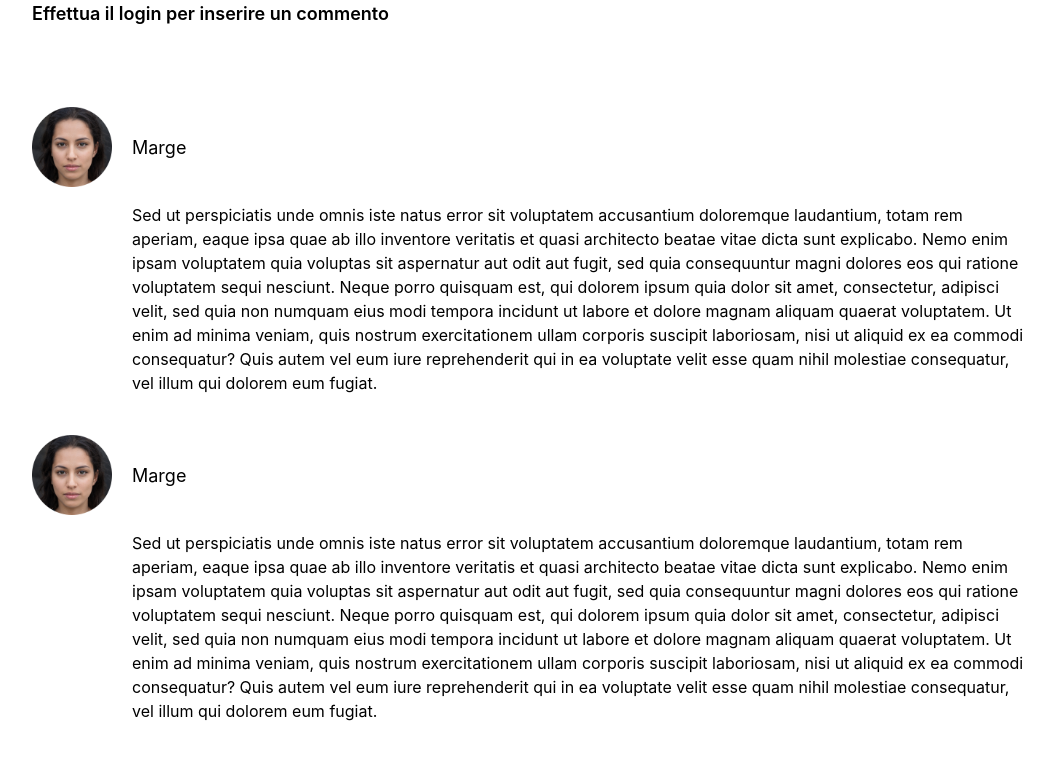
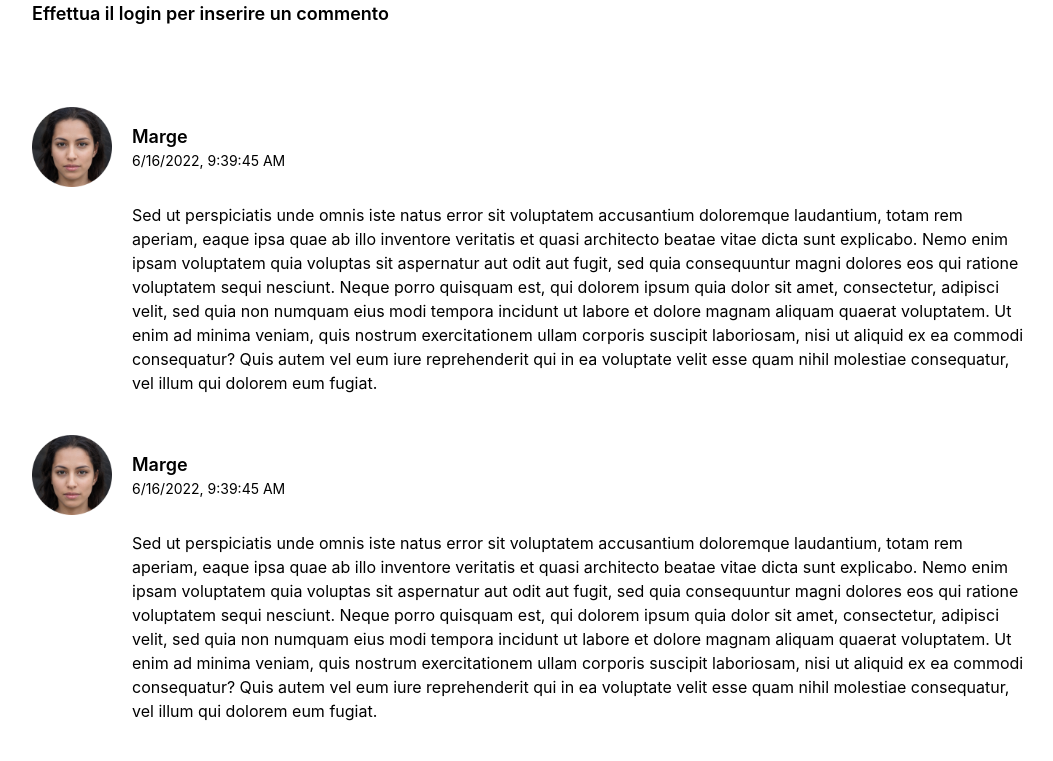
Before and after one commit to Ivanf1/greenworld-frontend, a React (Create React App) app: page /evento/10 in a window 1280 px wide. Shown: the part 1060-1821 px from the top of the page, without its empty margins (40-1093 px from the left). Built offline with nearby package versions, Linux system fonts and the light colour scheme.

Commit message:
fix: date for user comment on event

```diff
--- a/src/components/UserComment.tsx
+++ b/src/components/UserComment.tsx
@@ -2,14 +2,18 @@ interface Props {
   name: string;
   profileImg: string;
   comment: string;
+  data?: string;
 }
 
-const UserComment = ({ name, profileImg, comment }: Props) => {
+const UserComment = ({ name, profileImg, comment, data }: Props) => {
   return (
     <article>
       <header className="flex items-center space-x-5">
         <img className="profile-img" src={profileImg} alt="" />
-        <h4 className="font-normal">{name}</h4>
+        <div className="flex flex-col text-xs">
+          <h4 className="">{name}</h4>
+          {data && <span>{data}</span>}
+        </div>
       </header>
       <p className="mt-4 md:pl-[100px]">{comment}</p>
     </article>
--- a/src/pages/Evento.tsx
+++ b/src/pages/Evento.tsx
@@ -46,6 +46,7 @@ const Evento = () => {
       nome: "Francesca",
       img: profileImg,
       commento: comment,
+      data: new Date().toLocaleString(),
     };
     addComment.mutate(commentData);
     setComment("");
@@ -98,7 +99,7 @@ const Evento = () => {
               <span className="font-semibold text-red-600">Questo evento è concluso</span>
             </div>
           ) : (
-            <div className="flex flex-col md:flex-row md:items-end space-y-2 md:mt-0 md:space-x-5 md:mb-5">
+            <div className="flex flex-col md:flex-row md:items-end lg:justify-end xl:justify-start space-y-2 md:mt-0 md:space-x-5 md:mb-5">
               <button className="primary flex-1 lg:flex-initial">Partecipa</button>
               <button className="secondary flex-1 lg:flex-initial">Condividi</button>
             </div>
@@ -127,7 +128,7 @@ const Evento = () => {
           <section>
             <div className="flex items-center space-x-5">
               <img className="profile-img" src={profileImg} alt="" />
-              <h4 className="font-normal">Francesca</h4>
+              <h4 className="">Francesca</h4>
             </div>
             <form>
               <div className="md:pl-[100px] space-y-5">
@@ -161,6 +162,7 @@ const Evento = () => {
                   name={comment.nome}
                   profileImg={comment.img}
                   comment={comment.commento}
+                  data={comment.data}
                 />
               );
             })}
--- a/src/services/eventCommentService.ts
+++ b/src/services/eventCommentService.ts
@@ -4,6 +4,7 @@ export interface EventoComment {
   nome: string;
   img: string;
   commento: string;
+  data: string;
 }
 
 interface EventiComments {
--- a/src/services/eventService.ts
+++ b/src/services/eventService.ts
@@ -7,6 +7,7 @@ export interface EventoComment {
   nome: string;
   img: string;
   commento: string;
+  data: string;
 }
 
 export interface EventoSponsor {
@@ -40,6 +41,7 @@ const defaultComments = Array<EventoComment>(10).fill({
   img: commentProfileImg,
   commento:
     "Sed ut perspiciatis unde omnis iste natus error sit voluptatem accusantium doloremque laudantium, totam rem aperiam, eaque ipsa quae ab illo inventore veritatis et quasi architecto beatae vitae dicta sunt explicabo. Nemo enim ipsam voluptatem quia voluptas sit aspernatur aut odit aut fugit, sed quia consequuntur magni dolores eos qui ratione voluptatem sequi nesciunt. Neque porro quisquam est, qui dolorem ipsum quia dolor sit amet, consectetur, adipisci velit, sed quia non numquam eius modi tempora incidunt ut labore et dolore magnam aliquam quaerat voluptatem. Ut enim ad minima veniam, quis nostrum exercitationem ullam corporis suscipit laboriosam, nisi ut aliquid ex ea commodi consequatur? Quis autem vel eum iure reprehenderit qui in ea voluptate velit esse quam nihil molestiae consequatur, vel illum qui dolorem eum fugiat.",
+  data: new Date().toLocaleString(),
 });
 
 const defaultSponsors = [
```
